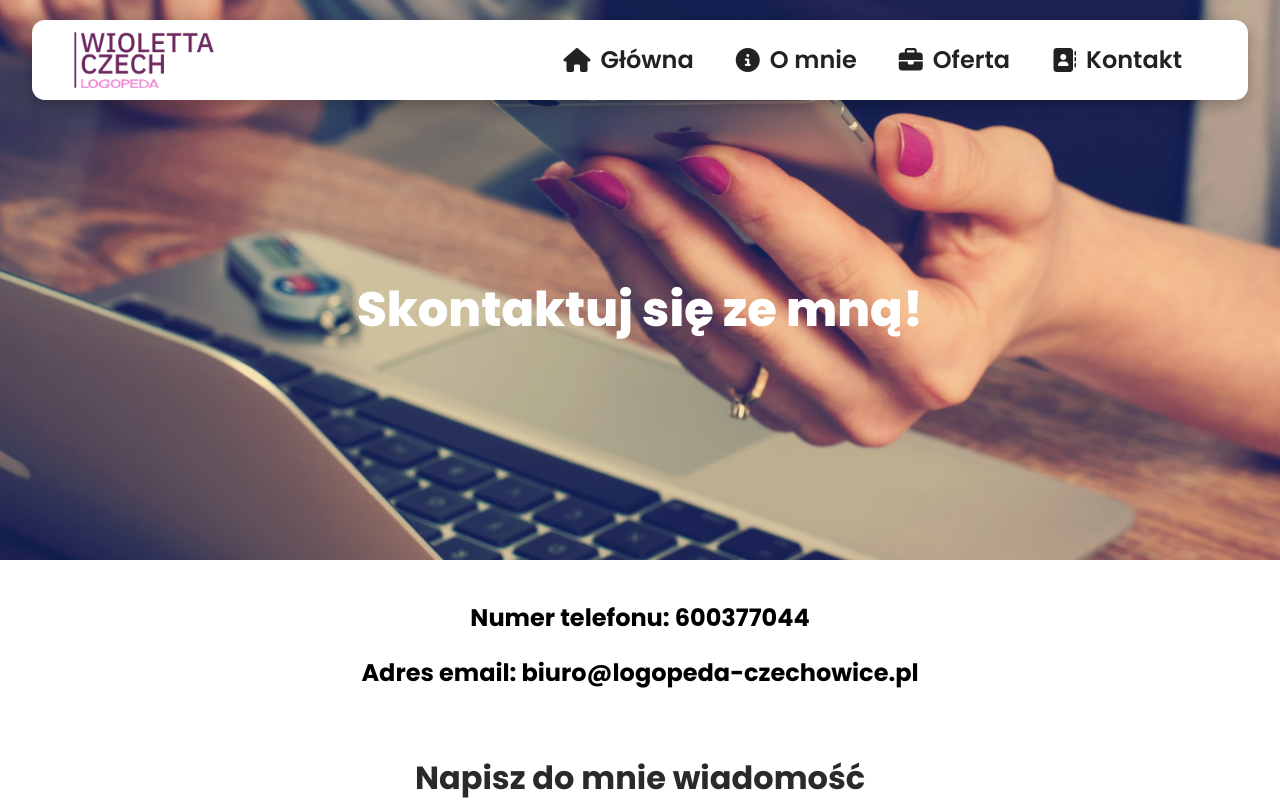
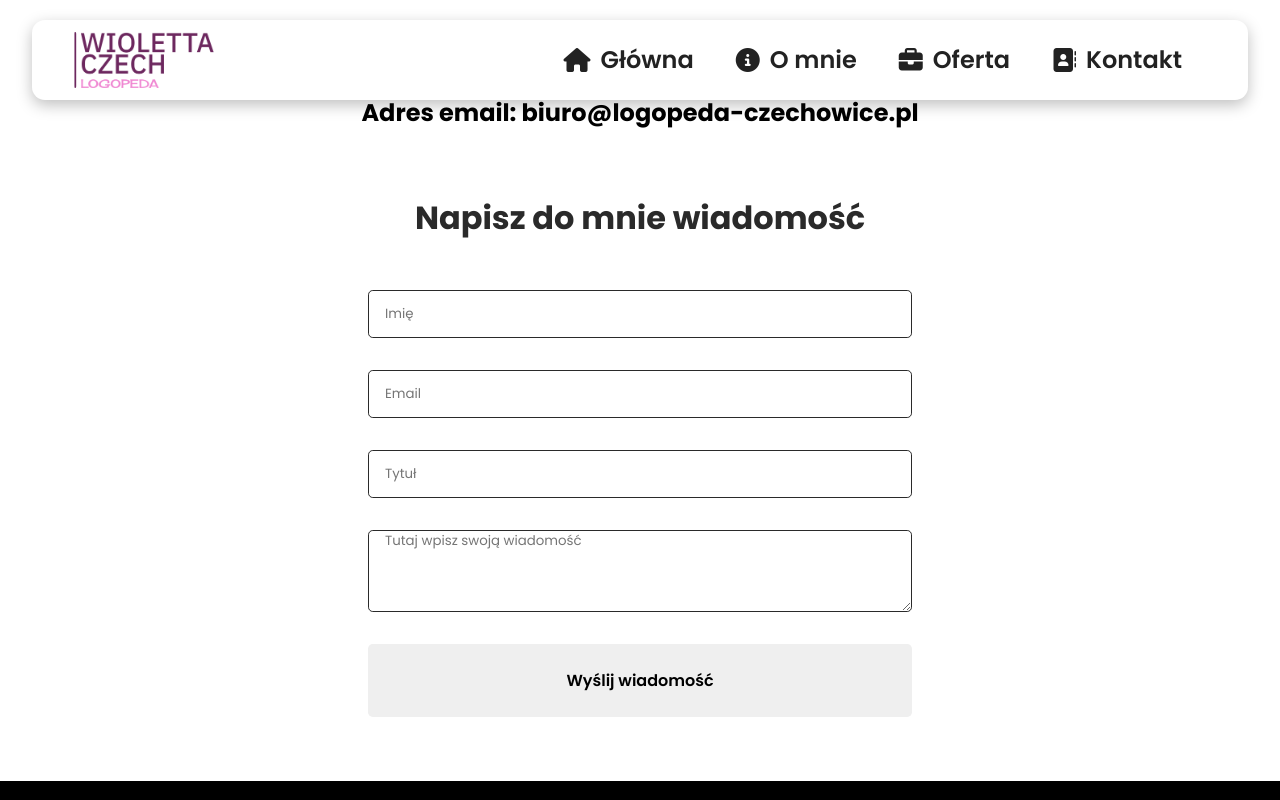
Before and after one commit to BartCzech/Logopeda, a React (Vite) app: page /kontakt in a window 1280 px wide. Shown: the top 800 px of the page. Built offline with nearby package versions, Linux system fonts and the light colour scheme.

Commit message:
update 2

```diff
--- a/src/routes/About.jsx
+++ b/src/routes/About.jsx
@@ -12,7 +12,7 @@ const About = () => {
       <Hero
         cName="hero-mid"
         heroImage={momImage}
-        title="Kim jestem?"
+        // title="Kim jestem?"
         btnClass="hide"
       />
       <AboutMe/>
--- a/src/routes/Contact.jsx
+++ b/src/routes/Contact.jsx
@@ -10,12 +10,12 @@ const Contact = () => {
   return (
     <>
       <Navbar />
-      <Hero
+      {/* <Hero
         cName="hero-mid"
         heroImage={contactImage}
         title="Skontaktuj się ze mną!"
         btnClass="hide"
-      />
+      /> */}
       <Action
       first="Numer telefonu: 600377044"
       second="Adres email: biuro@logopeda-czechowice.pl"
--- a/src/routes/Lessons.jsx
+++ b/src/routes/Lessons.jsx
@@ -9,12 +9,12 @@ const Lessons = () => {
   return (
     <>
       <Navbar />
-      <Hero
+      {/* <Hero
         cName="hero-mid"
         heroImage={booksImage}
         title="Zapisz się na zajęcia ze mną!"
         btnClass="hide"
-      />
+      /> */}
       <Offer/>
       <Footer/>
 
```
